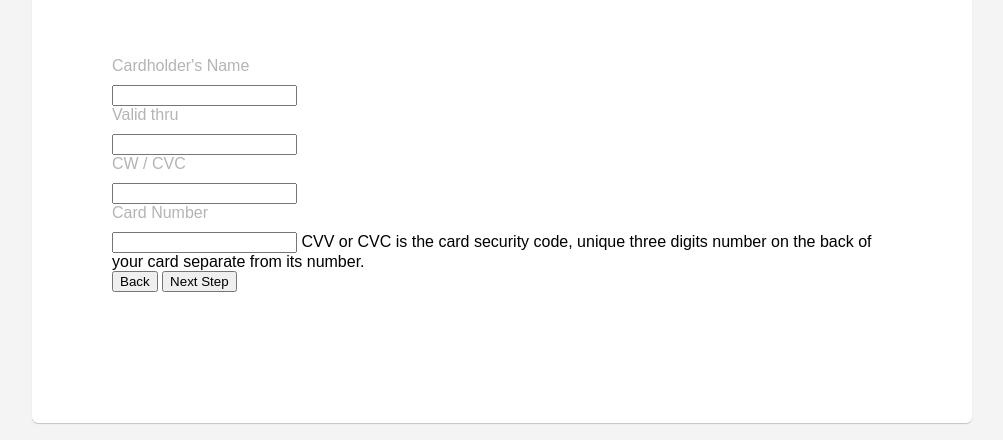
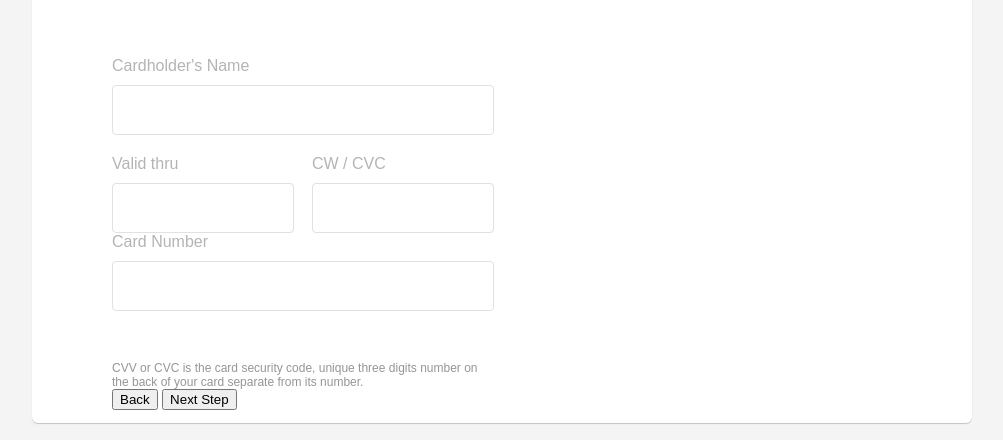
Before and after one commit to russrob/shoppingcartForm-, a plain HTML site: page index.html in a window 1280 px wide. Shown: the part 360-800 px from the top of the page, without its empty margins (138-1141 px from the left). Drawn offline with Linux system fonts and the light colour scheme.

Commit message:
add css to the input fields

```diff
--- a/css/style.css
+++ b/css/style.css
@@ -178,3 +178,45 @@ input[type='radio']{
 	margin-bottom: 10px;
 	color: #b4b4b4;
 }
+
+.info{
+	font-size: 12px;
+	font-weight: 300;
+	display: block;
+	margin-top: 50px;
+	opacity: .5;
+	color: #2e2e2e;
+}
+
+div[class*='column']{
+	width: 382px;
+}
+
+input[type='text'],
+input[type='password']{
+	font-size: 16px;
+	width: 100%;
+	height: 50px;
+	padding-right: 40px;
+	padding-left: 16px;
+	color: rgba(46,46,46, .8);
+	border:1px solid rgb(225,225,225);
+	border-radius: 4px;
+	outline: none;
+}
+
+
+input[type='text']:focus,
+input[type='password']:focus{
+	border-color: rgb(119,219,119);
+}
+
+.small-inputs{
+	display: flex;
+	margin-top: 20px;
+	justify-content: space-between;
+}
+
+.small-inputs div{
+	width: 182px;
+}
```
